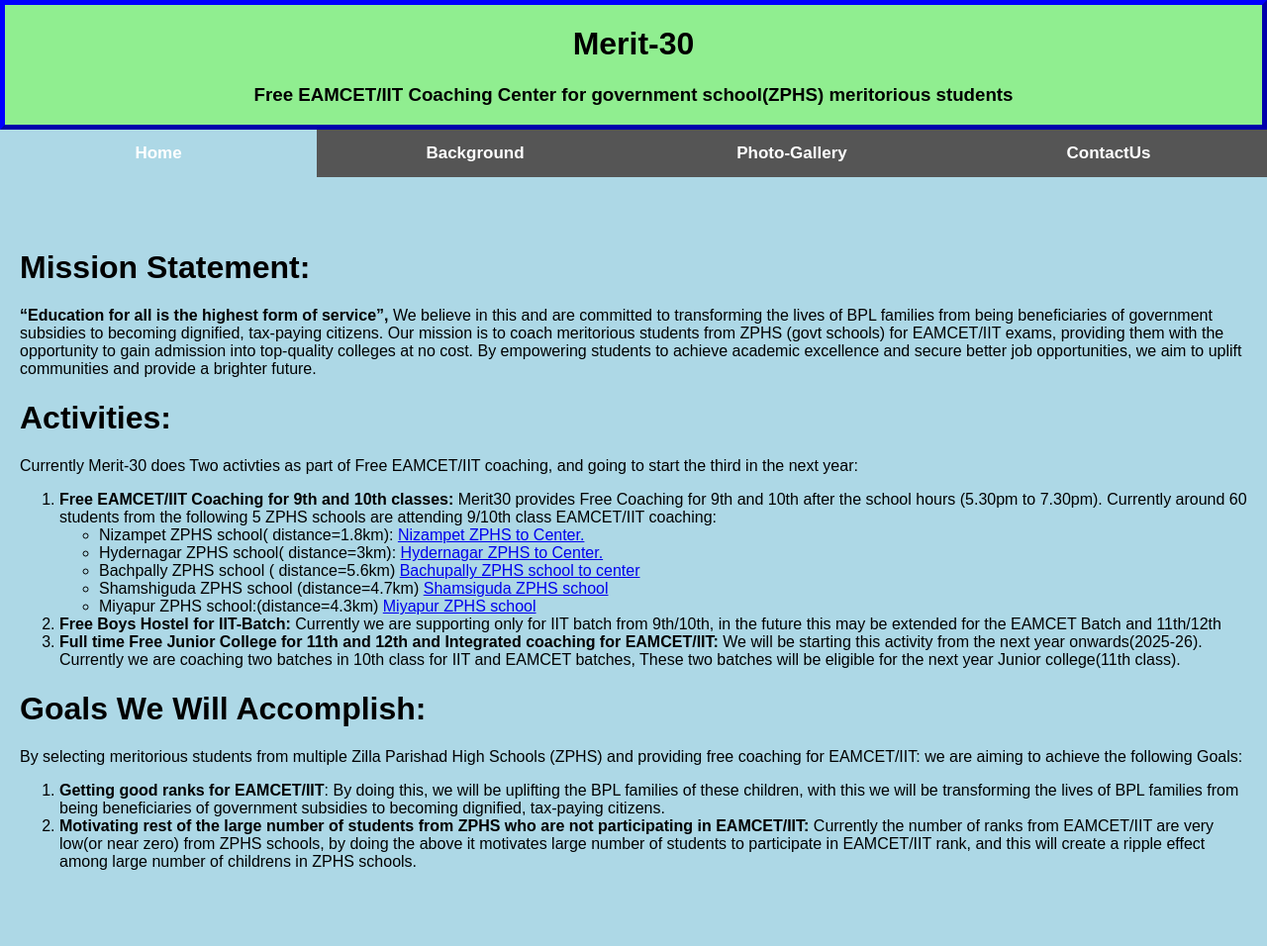
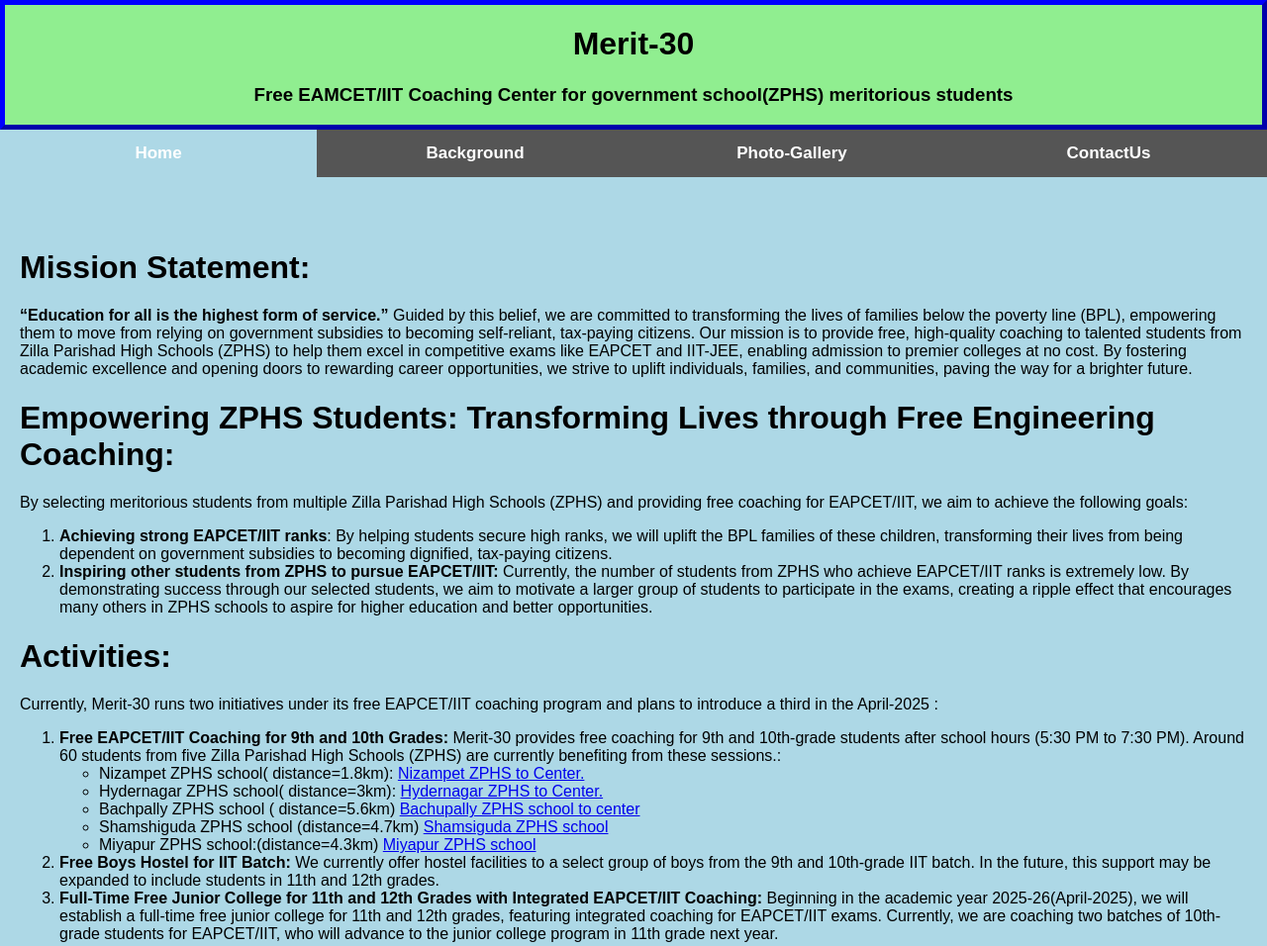
Before and after one commit to naredula-jana/merit30website, a plain HTML site: page docs/test.html in a window 1280 px wide. Shown: the top 956 px of the page at 99% size. Drawn offline with Linux system fonts and the light colour scheme.

Commit message:
Update test.html

```diff
--- a/docs/test.html
+++ b/docs/test.html
@@ -119,18 +119,28 @@ body, html {
 
 <div id="Home" class="tabcontent">
  <h1> Mission Statement:</h1>
-  <b>“Education for all is the highest form of service”,</b>
-  We believe in this and are committed to transforming the lives of BPL families from being beneficiaries of government subsidies to becoming dignified,
-  tax-paying citizens.
- Our mission is to coach meritorious students from ZPHS (govt schools) for EAMCET/IIT exams,
-  providing them with the opportunity to gain admission into top-quality colleges at no cost.
-  By empowering students to achieve academic excellence and secure better job opportunities, we aim to uplift communities and provide a brighter future.
+  <b>“Education for all is the highest form of service.”</b>
+   Guided by this belief, we are committed to transforming the lives of families below the poverty line (BPL),
+  empowering them to move from relying on government subsidies to becoming self-reliant, tax-paying citizens.
+  Our mission is to provide free, high-quality coaching to talented students from Zilla Parishad High Schools (ZPHS) to help them excel in competitive exams like EAPCET and IIT-JEE,
+  enabling admission to premier colleges at no cost. By fostering academic excellence and opening doors to rewarding career opportunities,
+  we strive to uplift individuals, families, and communities, paving the way for a brighter future.
 
-<h1>Activities:</h1>
-   Currently Merit-30 does Two activties as part of Free EAMCET/IIT coaching, and going to start the third in the next year:
+  <h1>Empowering ZPHS Students: Transforming Lives through Free Engineering Coaching:</h1>
+By selecting meritorious students from multiple Zilla Parishad High Schools (ZPHS) and providing free coaching for EAPCET/IIT,
+  we aim to achieve the following goals:
+ <ol>
+  <li><b>Achieving strong EAPCET/IIT ranks</b>: By helping students secure high ranks, we will uplift the BPL families of these children, transforming their lives from being dependent on government subsidies to becoming dignified, tax-paying citizens.
+  </li>
+   <li><b> Inspiring other students from ZPHS to pursue EAPCET/IIT: </b>
+   Currently, the number of students from ZPHS who achieve EAPCET/IIT ranks is extremely low. By demonstrating success through our selected students, we aim to motivate a larger group of students to participate in the exams, creating a ripple effect that encourages many others in ZPHS schools to aspire for higher education and better opportunities.
+   </li>
+ </ol>
+
+  <h1>Activities:</h1>
+   Currently, Merit-30 runs two initiatives under its free EAPCET/IIT coaching program and plans to introduce a third in the April-2025 :
   <ol>
-<li><b>Free EAMCET/IIT Coaching for 9th and 10th classes: </b>  Merit30 provides Free Coaching for 9th and 10th after the school hours (5.30pm to 7.30pm).
-   Currently around 60 students from the following 5 ZPHS schools are attending 9/10th class EAMCET/IIT  coaching:
+<li><b>Free EAPCET/IIT Coaching for 9th and 10th Grades:  </b>  Merit-30 provides free coaching for 9th and 10th-grade students after school hours (5:30 PM to 7:30 PM). Around 60 students from five Zilla Parishad High Schools (ZPHS) are currently benefiting from these sessions.:
    <ul>
      <li> Nizampet ZPHS school( distance=1.8km): <a href="https://www.google.com/maps/dir/ZPHS+School,+Nizampet+Road,+Vasanth+Nagar+Colony,+Nizampet,+Hyderabad,+Telangana/17.511784,78.371437/@17.5138006,78.3740111,16z/data=!4m14!4m13!1m10!1m1!1s0x3bcb8dfeb10cca7f:0x52398ca658e1a47c!2m2!1d78.3789382!2d17.5197532!3m4!1m2!1d78.3768348!2d17.5166253!3s0x3bcb8df8e9fa80df:0x6e459d0e51fe5871!1m0!3e0"> Nizampet ZPHS to Center.</a>
       <li> Hydernagar ZPHS school( distance=3km):   <a href="https://www.google.com/maps/dir/Z.P.+High+School+Hydernagar,+13b,+Nizampet+Rd,+Survey+37,+Hyder+Nagar,+Nagarjuna+Homes,+Kukatpally,+Hyderabad,+Telangana+500072/17.5117778,78.3714444/@17.5070222,78.3756015,16z/data=!3m1!4b1!4m9!4m8!1m5!1m1!1s0x3bcb91f7230679a7:0xae6c95a49f96cdf1!2m2!1d78.3887419!2d17.5014896!1m0!3e0"> Hydernagar ZPHS to Center.</a>
@@ -144,26 +154,18 @@ body, html {
    </ul>
 </li>
   <li>
-  <b> Free Boys Hostel for IIT-Batch: </b> Currently we are supporting only for IIT batch from 9th/10th, in the future this may be extended for the EAMCET Batch and 11th/12th
+  <b> Free Boys Hostel for IIT Batch: </b> We currently offer hostel facilities to a select group of boys from the 9th and 10th-grade IIT batch. In the future, this support may be expanded to include students in 11th and 12th grades.
   </li>
 <li>
- <b>Full time Free Junior College for 11th and 12th and Integrated coaching for EAMCET/IIT:</b>
-  We will be starting this activity from the next year onwards(2025-26). Currently we are coaching two batches in 10th class for IIT and EAMCET batches, These two batches will be eligible for the next year Junior college(11th class).
+ <b>Full-Time Free Junior College for 11th and 12th Grades with Integrated EAPCET/IIT Coaching:</b>
+ Beginning in the academic year 2025-26(April-2025), we will establish a full-time free junior college for 11th and 12th grades, featuring integrated coaching for EAPCET/IIT exams. Currently, we are coaching two batches of 10th-grade students for  EAPCET/IIT, who will advance to the junior college program in 11th grade next year.
+
 </li>
 
   </ol>
 
 
-<h1>Goals We Will Accomplish:</h1>
-By selecting meritorious students from multiple Zilla Parishad High Schools (ZPHS) and providing free coaching for EAMCET/IIT:
-  we are aiming to achieve the following Goals:
- <ol>
-  <li><b>Getting good ranks for EAMCET/IIT</b>: By doing this, we will be uplifting the BPL families of these children, with this  we will be transforming the lives of BPL families from being beneficiaries of government subsidies to becoming dignified, tax-paying citizens.
-  </li>
-   <li><b> Motivating rest of the large number of students from ZPHS who are not participating in EAMCET/IIT: </b>
-    Currently the number of ranks from EAMCET/IIT are very low(or near zero) from ZPHS schools, by doing the above it motivates  large number of students to participate in EAMCET/IIT rank, and this will create a ripple effect among large number of childrens in ZPHS schools.
-   </li>
- </ol>
+
 
 
 </div>
```
